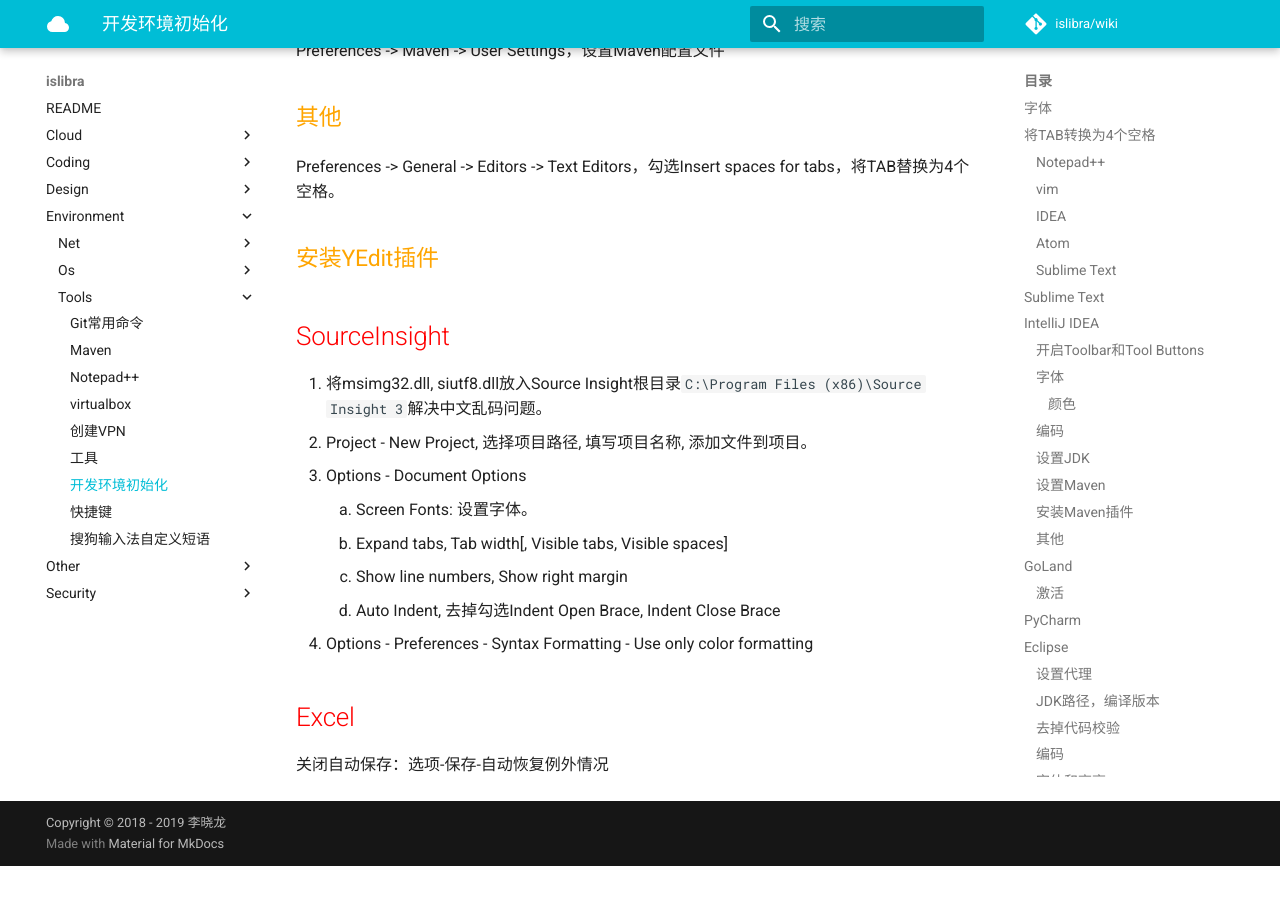
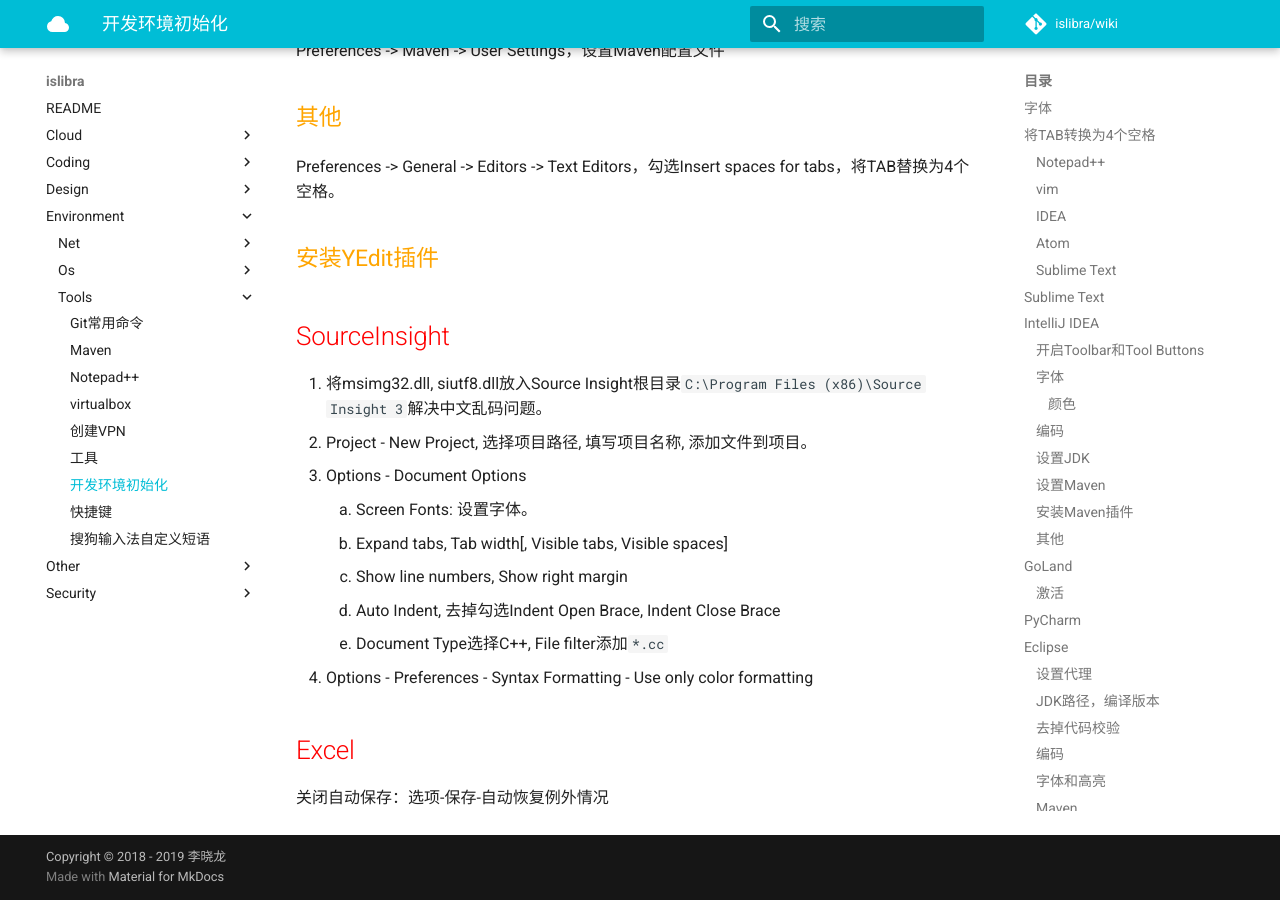
Before and after one commit to islibra/wiki, an MkDocs documentation site: the page built from docs/environment/tools/开发环境初始化.md, in a window 1280 px wide and 900 px high, scrolled down 4724 px. Built offline with MkDocs 1.6.1 and Material for MkDocs 9.7.7, drawn with Linux system fonts in a browser that asks for light colours; comment, search, counter and statistics services are not loaded; before the commit the page ends 5590 px from its top, so only the background shows below that.

Commit message:
Update 开发环境初始化.md

```diff
--- a/docs/environment/tools/开发环境初始化.md
+++ b/docs/environment/tools/开发环境初始化.md
@@ -200,6 +200,7 @@ Preferences -> General -> Editors -> Text Editors，勾选Insert spaces for tabs
     1. Expand tabs, Tab width[, Visible tabs, Visible spaces]
     1. Show line numbers, Show right margin
     1. Auto Indent, 去掉勾选Indent Open Brace, Indent Close Brace
+    1. Document Type选择C++, File filter添加`*.cc`
 1. Options - Preferences - Syntax Formatting - Use only color formatting
 
 ## Excel
```
